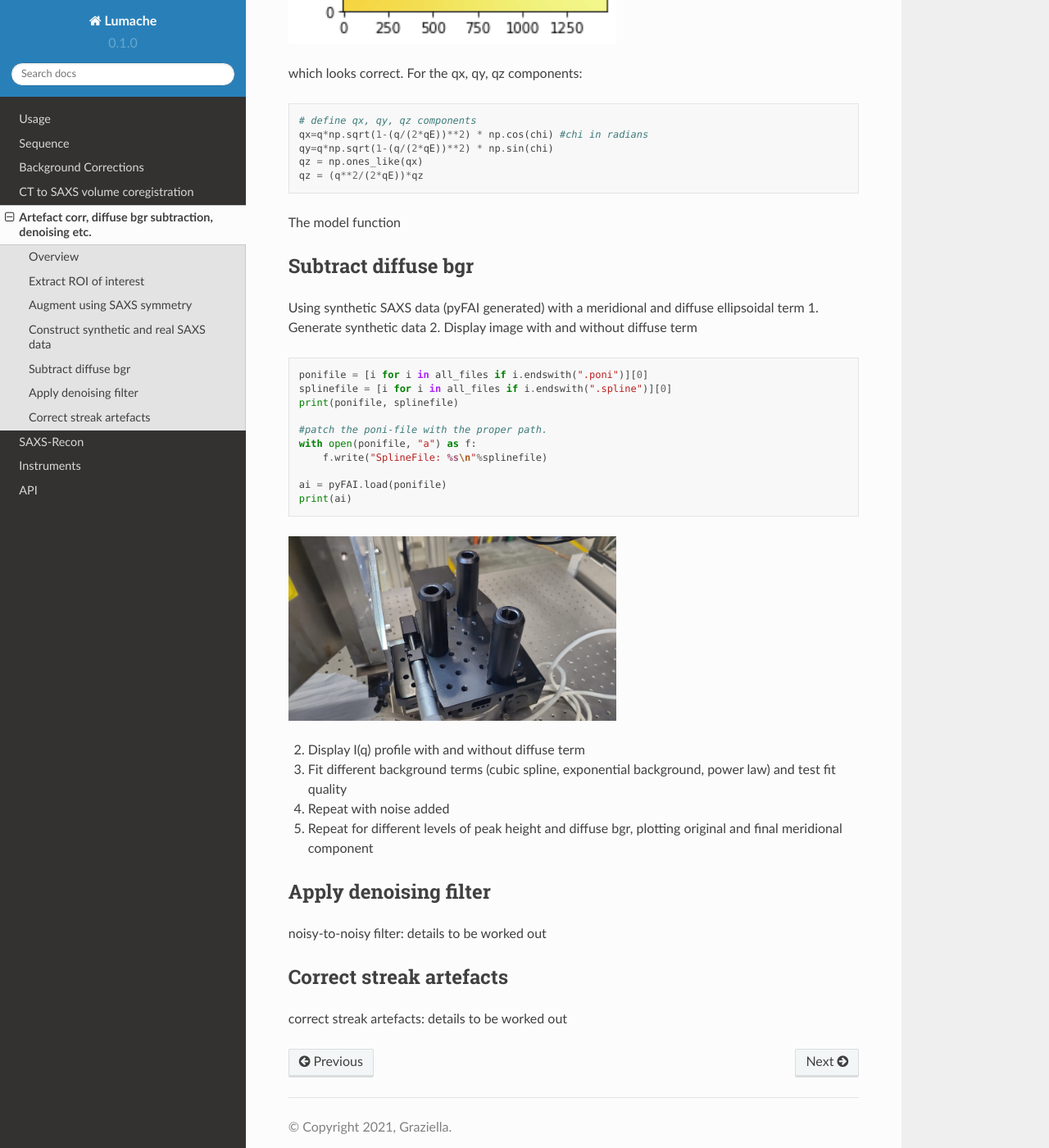
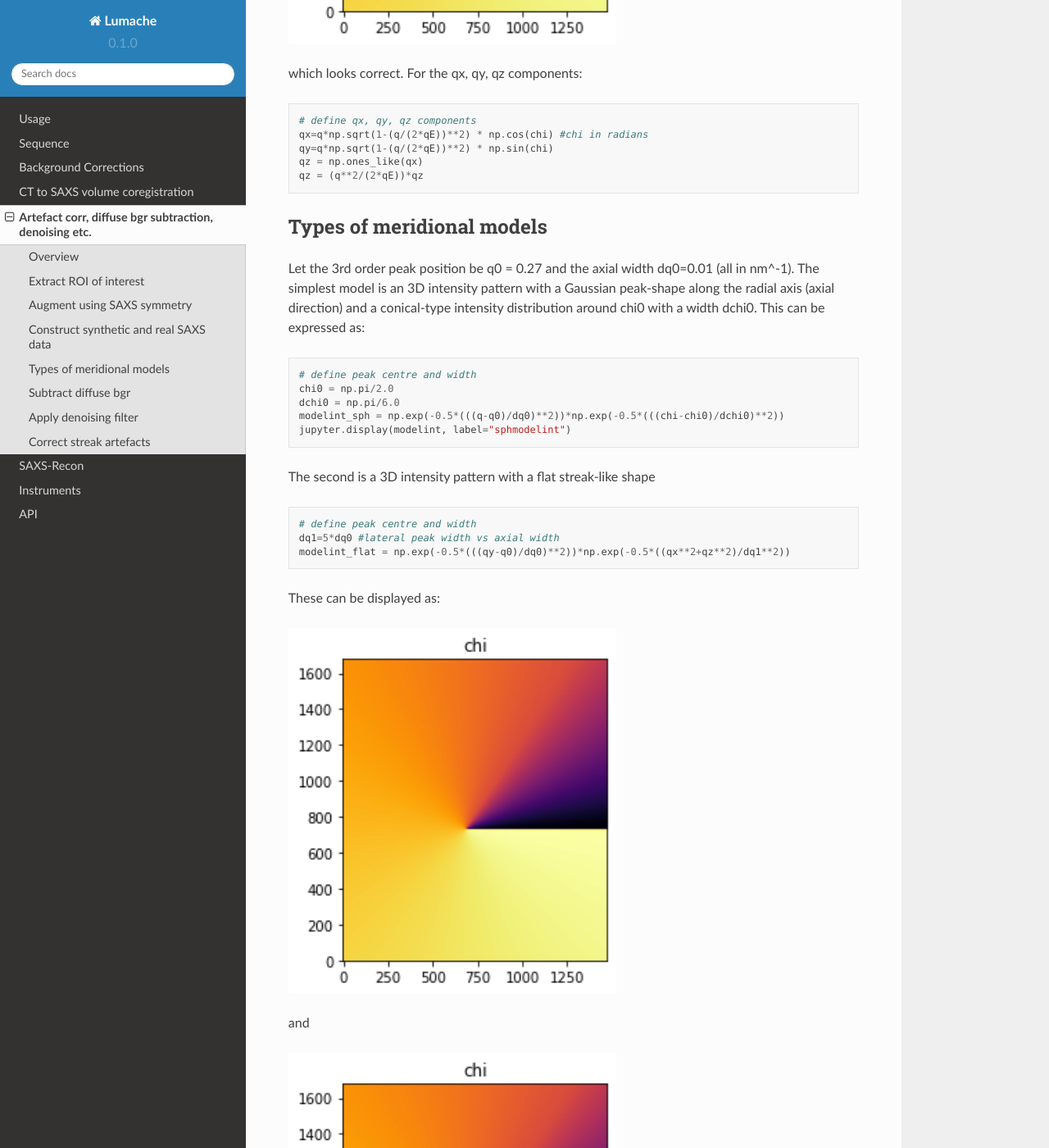
Before and after one commit to himadri111/saxs-docs-tutorial, a Sphinx documentation site: the page built from docs/source/imgtreatment.rst, in a window 1280 px wide and 1400 px high, scrolled down 4085 px. Shown: the whole window at 82% size. Built offline with Sphinx 7.4.7 and the Read the Docs theme 2.0.0, drawn with Linux system fonts in a browser that asks for light colours.

Commit message:
Update imgtreatment.rst

```diff
--- a/docs/source/imgtreatment.rst
+++ b/docs/source/imgtreatment.rst
@@ -141,7 +141,36 @@ which looks correct. For the qx, qy, qz components:
   qz = np.ones_like(qx)
   qz = (q**2/(2*qE))*qz
 
-The model function
+.. _meridional model:
+Types of meridional models
+---------------------------
+Let the 3rd order peak position be q0 = 0.27 and the axial width dq0=0.01 (all in nm^-1). The simplest model is an 3D intensity pattern with a Gaussian peak-shape along the radial axis (axial direction) and a conical-type intensity distribution around chi0 with a width dchi0. This can be expressed as:
+
+.. code-block:: python
+
+  # define peak centre and width
+  chi0 = np.pi/2.0
+  dchi0 = np.pi/6.0
+  modelint_sph = np.exp(-0.5*(((q-q0)/dq0)**2))*np.exp(-0.5*(((chi-chi0)/dchi0)**2))
+  jupyter.display(modelint, label="sphmodelint")
+
+The second is a 3D intensity pattern with a flat streak-like shape
+
+.. code-block:: python
+
+  # define peak centre and width
+  dq1=5*dq0 #lateral peak width vs axial width
+  modelint_flat = np.exp(-0.5*(((qy-q0)/dq0)**2))*np.exp(-0.5*((qx**2+qz**2)/dq1**2))
+
+These can be displayed as:
+
+.. image:: chi_image.png
+  :width: 400
+
+and
+
+.. image:: chi_image.png
+  :width: 400
 
 .. _diffuse bgr corr:
 Subtract diffuse bgr
```
